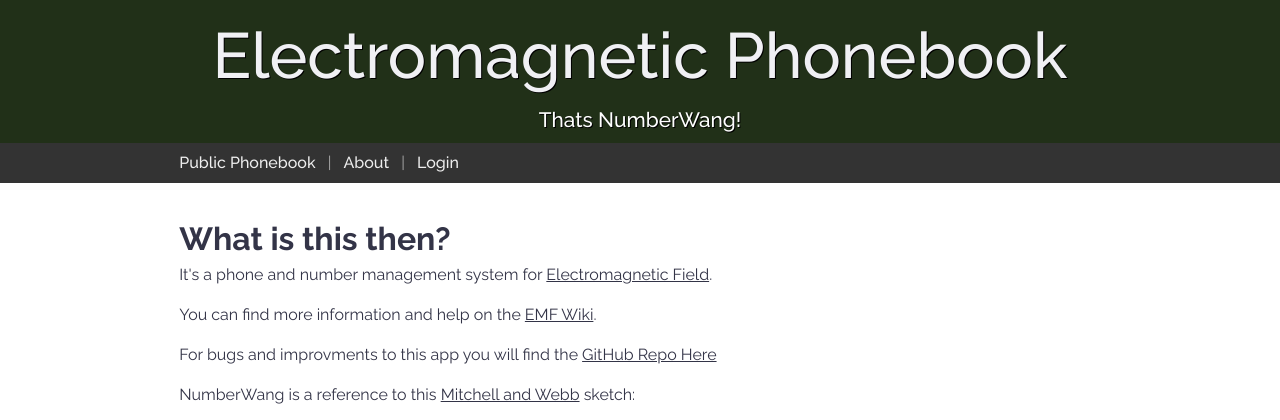
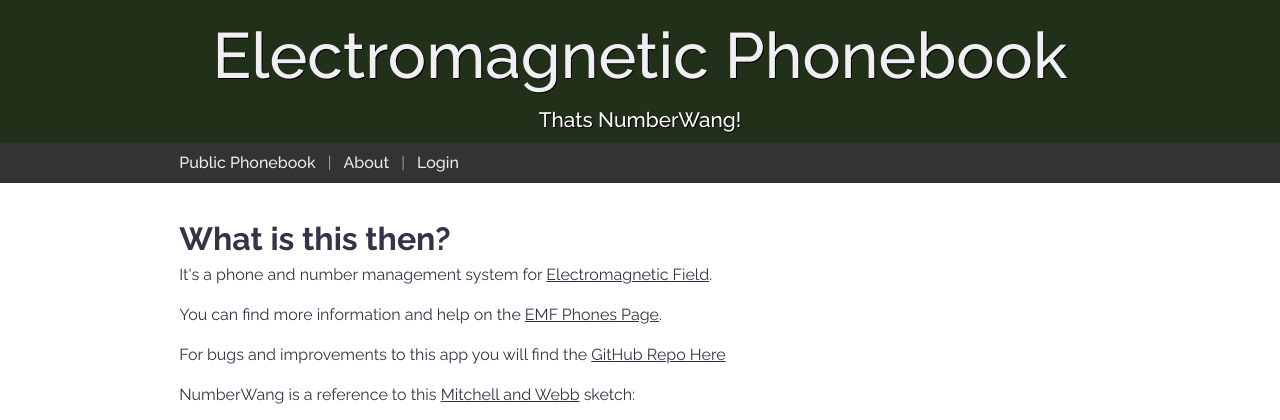
Before and after one commit to emfcamp/numbermanagement, a Django app: page /about in a window 1280 px wide. Shown: the top 420 px of the page. Run offline with Django 5.2, Linux system fonts and the light colour scheme; some libraries are stand-ins or nearby versions.

Commit message:
rename forward to fallback, change help link

```diff
--- a/numman/forms.py
+++ b/numman/forms.py
@@ -40,7 +40,7 @@ class EditNumberForm(forms.ModelForm):
         super (EditNumberForm,self ).__init__(*args,**kwargs) # populates the post
         self.fields['directory'].label = "Public Phonebook"
         self.fields['label'].label = "Description "
-        self.fields['fwd_number'].label = "Forward to"
+        self.fields['fwd_number'].label = "Fallback Number"
 
     class Meta:
         model = Number
--- a/numman/templates/numman/numberwang.html
+++ b/numman/templates/numman/numberwang.html
@@ -6,8 +6,8 @@
     <div class="col-12">
         <h2>What is this then?</h2>
         <p>It's a phone and number management system for <a href="https://emfcamp.org">Electromagnetic Field</a>.</p>
-        <p>You can find more information and help on the <a href="https://wiki.emfcamp.org/2024/wiki/Phones">EMF Wiki</a>.</p>
-        <p>For bugs and improvments to this app you will find the <a href="https://github.com/emfcamp/numbermanagement">GitHub Repo Here</a></p>
+        <p>You can find more information and help on the <a href="https://emfcamp.org/about/Phones">EMF Phones Page</a>.</p>
+        <p>For bugs and improvements to this app you will find the <a href="https://github.com/emfcamp/numbermanagement">GitHub Repo Here</a></p>
 	<p>NumberWang is a reference to this <a href="https://en.wikipedia.org/wiki/Mitchell_and_Webb">Mitchell and Webb</a> sketch:</p>
     </div>
     <div class="col-12">
```
